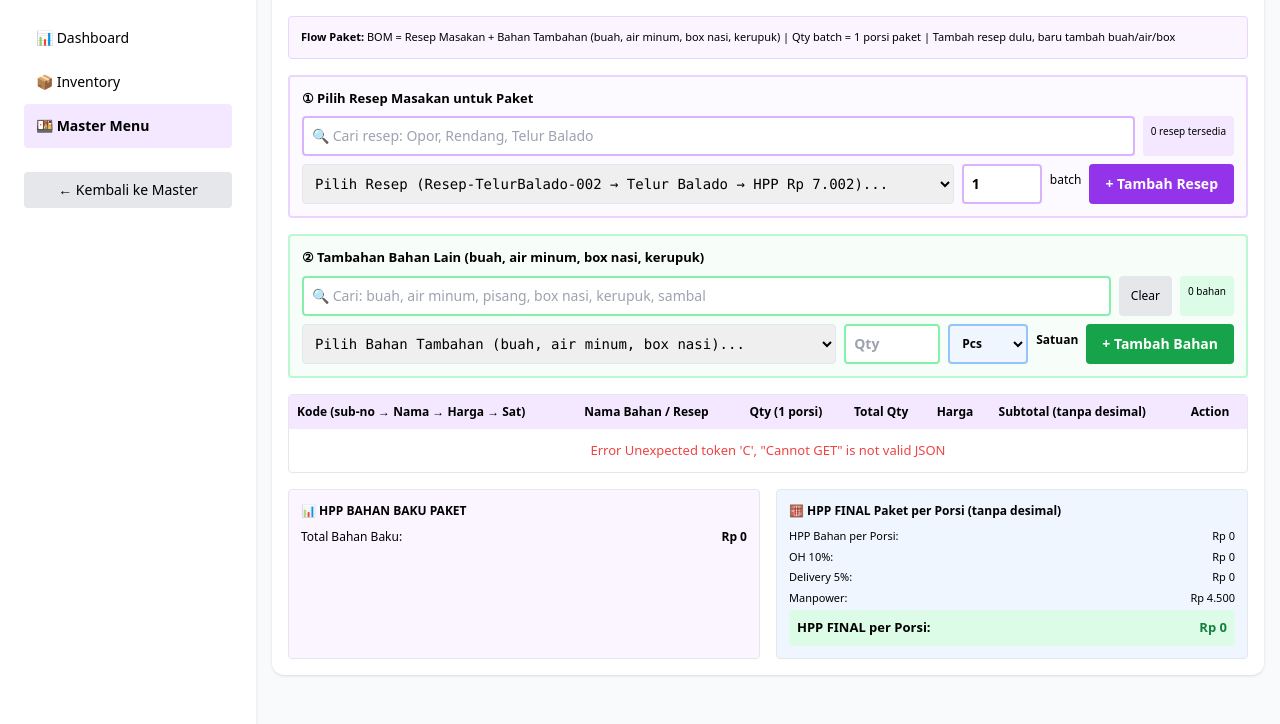
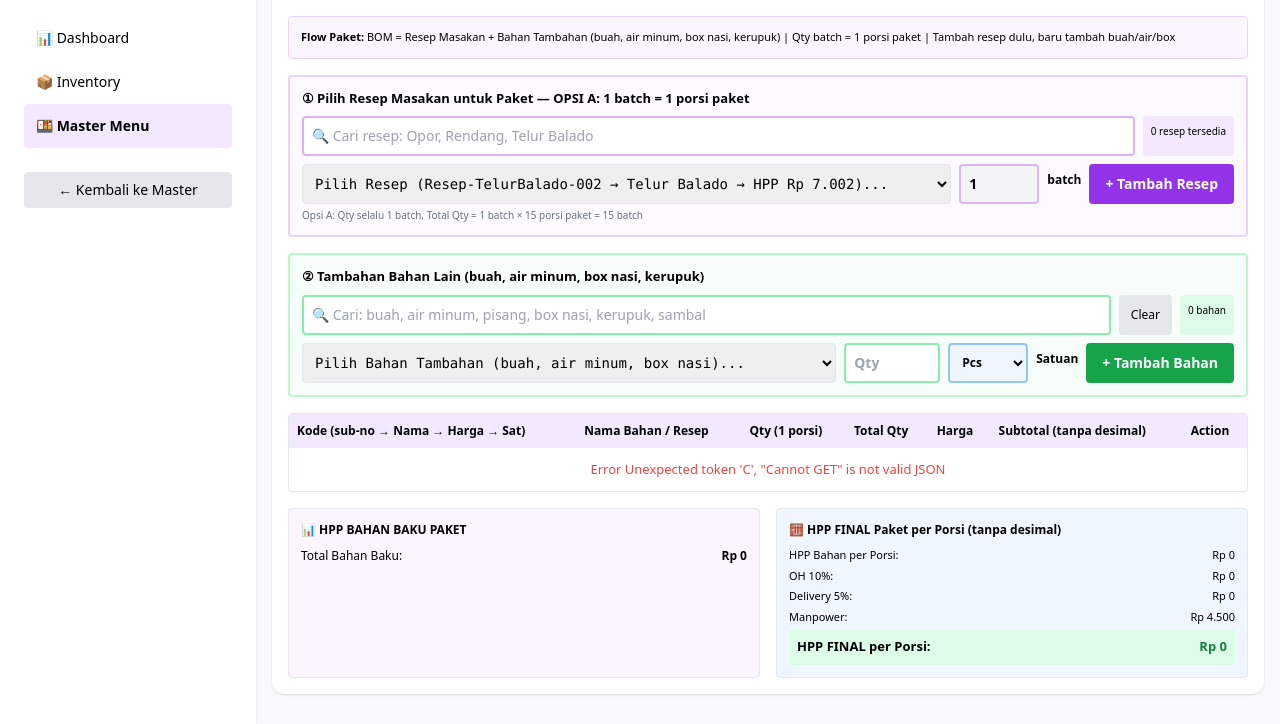
Before and after one commit to mrhdigitalhub/jbkitchenmrh, a FastAPI app: template app/templates/paket_bom.html in a window 1280 px wide. Shown: the part 76-800 px from the top of the page. Run offline with FastAPI, Linux system fonts and the light colour scheme; the template is opened without the code that fills it, so the values that code supplies are empty; some libraries are stand-ins or nearby versions.

Commit message:
fix: OPSI A paket resep 15Kg -> 1 batch

```diff
--- a/app/main.py
+++ b/app/main.py
@@ -403,8 +403,13 @@
             elif r.get("paket_menu_id"):
                 paket=r.get("menu_master") or {}
                 hpp_p=float(paket.get("hpp",0) or 0)
-                total_qty=qty*porsi; sub=total_qty*hpp_p; hpp_total+=sub
-                items.append({"id":r["id"],"tipe":"paket","bahan_id":r.get("paket_menu_id"),"kode_bahan":paket.get("kode_menu",""),"nama_bahan":paket.get("nama_menu",""),"satuan":"batch","satuan_input":si,"harga":hpp_p,"qty_need":qty,"qty_converted":qty,"total_qty":total_qty,"subtotal":sub,"subtotal_per_porsi":qty*hpp_p,"stock_qty":0,"warning":""})
+                # OPSI A: Qty paket resep selalu 1 batch per porsi paket, satuan batch (bukan Kg)
+                # Koreksi data lama yang 15 Kg seperti screenshot -> jadi 1 batch
+                qty_fixed = qty
+                if qty_fixed > 10:  # data lama 15 Kg salah input -> koreksi Opsi A
+                    qty_fixed = 1.0
+                total_qty=qty_fixed*porsi; sub=total_qty*hpp_p; hpp_total+=sub
+                items.append({"id":r["id"],"tipe":"paket","bahan_id":r.get("paket_menu_id"),"kode_bahan":paket.get("kode_menu",""),"nama_bahan":paket.get("nama_menu",""),"satuan":"batch","satuan_input":"batch","harga":hpp_p,"qty_need":qty_fixed,"qty_converted":qty_fixed,"total_qty":total_qty,"subtotal":sub,"subtotal_per_porsi":qty_fixed*hpp_p,"stock_qty":0,"warning":""})
             else:
                 # fallback jika tidak ada bahan_id maupun paket_menu_id
                 items.append({"id":r["id"],"tipe":"unknown","nama_bahan":"(data tidak valid)","qty_need":qty,"harga":0,"subtotal":0})
@@ -489,14 +494,34 @@
 @app.post("/api/menu/{menu_id}/resep/add-paket")
 async def add_resep_paket(menu_id: str, request: Request):
     body=await request.json()
-    paket_id=body.get("paket_menu_id"); qty=float(body.get("qty_need",0.1) or 0.1)
+    paket_id=body.get("paket_menu_id")
+    # OPSI A: Qty 1 batch = 1 porsi paket pakai 1 resep utuh, bukan Kg
+    qty_input=float(body.get("qty_need",1) or 1)
+    qty=1.0  # force Opsi A: selalu 1 batch per porsi paket
+    if qty_input!=1:
+        qty=qty_input  # jika user input 1 tetap 1, jika input lain tetap pakai tapi satuan batch
+        if qty>10: # jika user salah input 15 seperti screenshot -> koreksi jadi 1
+            qty=1.0
     if not supabase: raise HTTPException(500,"No supabase")
     if not paket_id: raise HTTPException(400,"paket_menu_id required")
     try:
+        # ANTI DOUBLE paket resep
         try:
-            supabase.table("resep_bom").insert({"menu_id":menu_id,"paket_menu_id":paket_id,"qty_need":qty,"tipe":"paket"}).execute()
-        except:
-            supabase.table("resep_bom").insert({"menu_id":menu_id,"paket_menu_id":paket_id,"qty_need":qty}).execute()
+            existing = supabase.table("resep_bom").select("id").eq("menu_id",menu_id).eq("paket_menu_id",paket_id).execute()
+            if existing.data and len(existing.data)>0:
+                total,porsi=hitung_total_hpp(menu_id)
+                calc=hitung_hpp_final(total,porsi)
+                return {"ok":True,"hpp_per_porsi":calc["hpp_final_per_porsi"],"total":total,"final":calc["hpp_final_per_porsi"],"dedup":True}
+        except: pass
+
+        try:
+            supabase.table("resep_bom").insert({"menu_id":menu_id,"paket_menu_id":paket_id,"qty_need":qty,"satuan_input":"batch","tipe":"paket"}).execute()
+        except Exception as e:
+            msg=str(e)
+            if "satuan_input" in msg:
+                supabase.table("resep_bom").insert({"menu_id":menu_id,"paket_menu_id":paket_id,"qty_need":qty,"satuan":"batch","tipe":"paket"}).execute()
+            else:
+                supabase.table("resep_bom").insert({"menu_id":menu_id,"paket_menu_id":paket_id,"qty_need":qty,"tipe":"paket"}).execute()
         total,porsi=hitung_total_hpp(menu_id)
         calc=hitung_hpp_final(total,porsi)
         hpp_final=calc["hpp_final_per_porsi"]
--- a/app/templates/paket_bom.html
+++ b/app/templates/paket_bom.html
@@ -20,7 +20,7 @@
 
 <!-- SECTION 1: PILIH RESEP -->
 <div class="mb-4 bg-purple-50/50 border-2 border-purple-200 rounded p-3">
-<h3 class="font-bold text-[13px] mb-2">① Pilih Resep Masakan untuk Paket</h3>
+<h3 class="font-bold text-[13px] mb-2">① Pilih Resep Masakan untuk Paket — OPSI A: 1 batch = 1 porsi paket</h3>
 <div class="flex gap-2 mb-2">
 <input id="searchResep" type="text" placeholder="🔍 Cari resep: Opor, Rendang, Telur Balado" class="border-2 border-purple-300 p-2 rounded text-sm flex-1" onkeyup="filterResep()">
 <span id="searchInfoResep" class="text-[10px] bg-purple-100 px-2 py-2 rounded">{{resep_list|length}} resep tersedia</span>
@@ -28,9 +28,10 @@
 <div class="flex gap-2">
 <select id="resepSelect" class="border p-2 rounded text-sm flex-1 font-mono"><option value="">Pilih Resep (Resep-TelurBalado-002 → Telur Balado → HPP Rp 7.002)...</option>
 {% for m in resep_list %}<option value="{{m.id}}" data-kode="{{m.kode_menu}}" data-nama="{{m.nama_menu|lower}}" data-hpp="{{m.hpp or 0}}">{{m.kode_menu}} → {{m.nama_menu}} → HPP {{'{:,.0f}'.format(m.hpp or 0)}}/porsi</option>{% endfor %}</select>
-<input type="number" id="resepQty" placeholder="Qty" step="0.01" class="border-2 border-purple-300 p-2 rounded text-sm w-20 font-bold" value="1"><span class="py-2 text-xs">batch</span>
+<input type="number" id="resepQty" placeholder="Qty" step="1" class="border-2 border-purple-300 p-2 rounded text-sm w-20 font-bold bg-gray-100" value="1" readonly title="Opsi A: 1 batch per porsi paket"><span class="py-2 text-xs font-bold">batch</span>
 <button onclick="addResepToPaket()" class="bg-purple-600 text-white px-4 py-2 rounded text-sm font-bold">+ Tambah Resep</button>
 </div>
+<div class="text-[10px] text-gray-500 mt-1">Opsi A: Qty selalu 1 batch, Total Qty = 1 batch × {{menu.porsi or 15}} porsi paket = {{menu.porsi or 15}} batch</div>
 </div>
 
 <!-- SECTION 2: BAHAN TAMBAHAN BUAH, AIR, BOX -->
```
